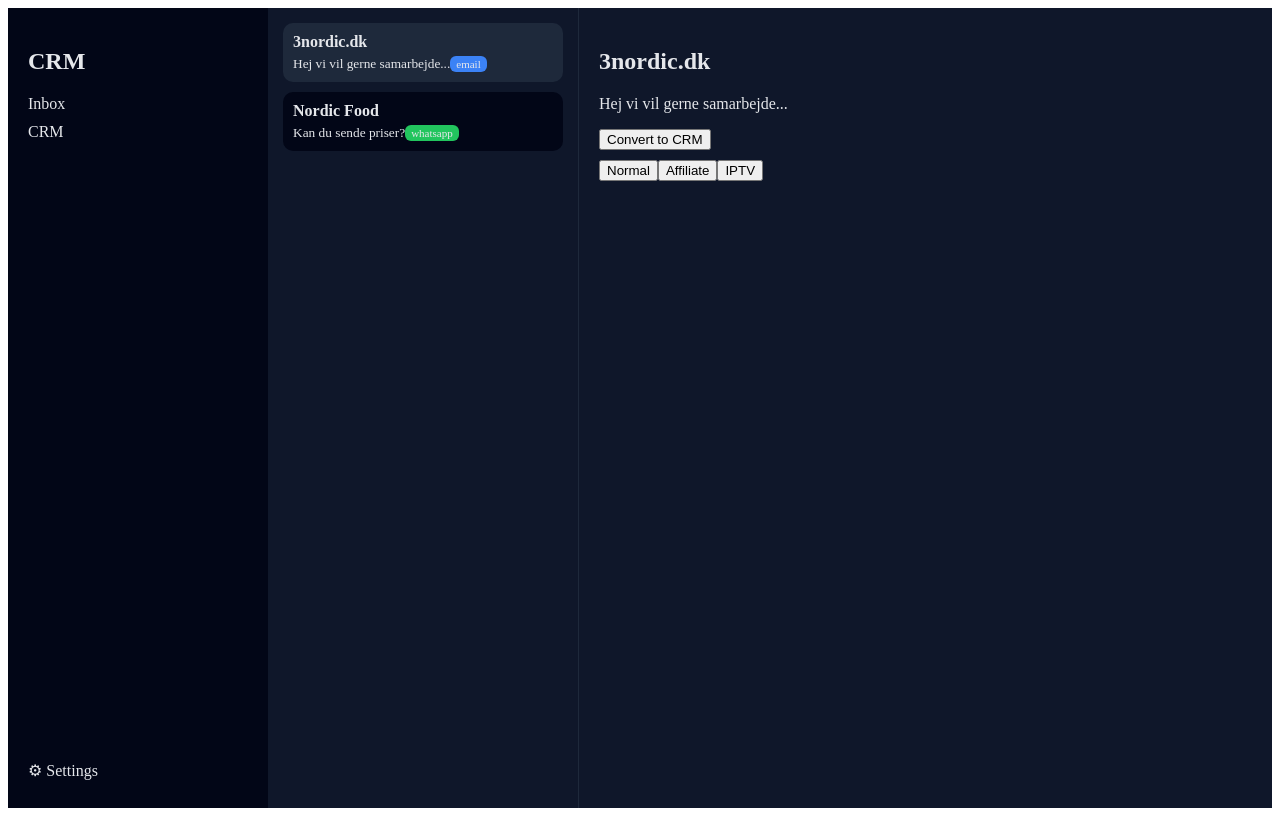
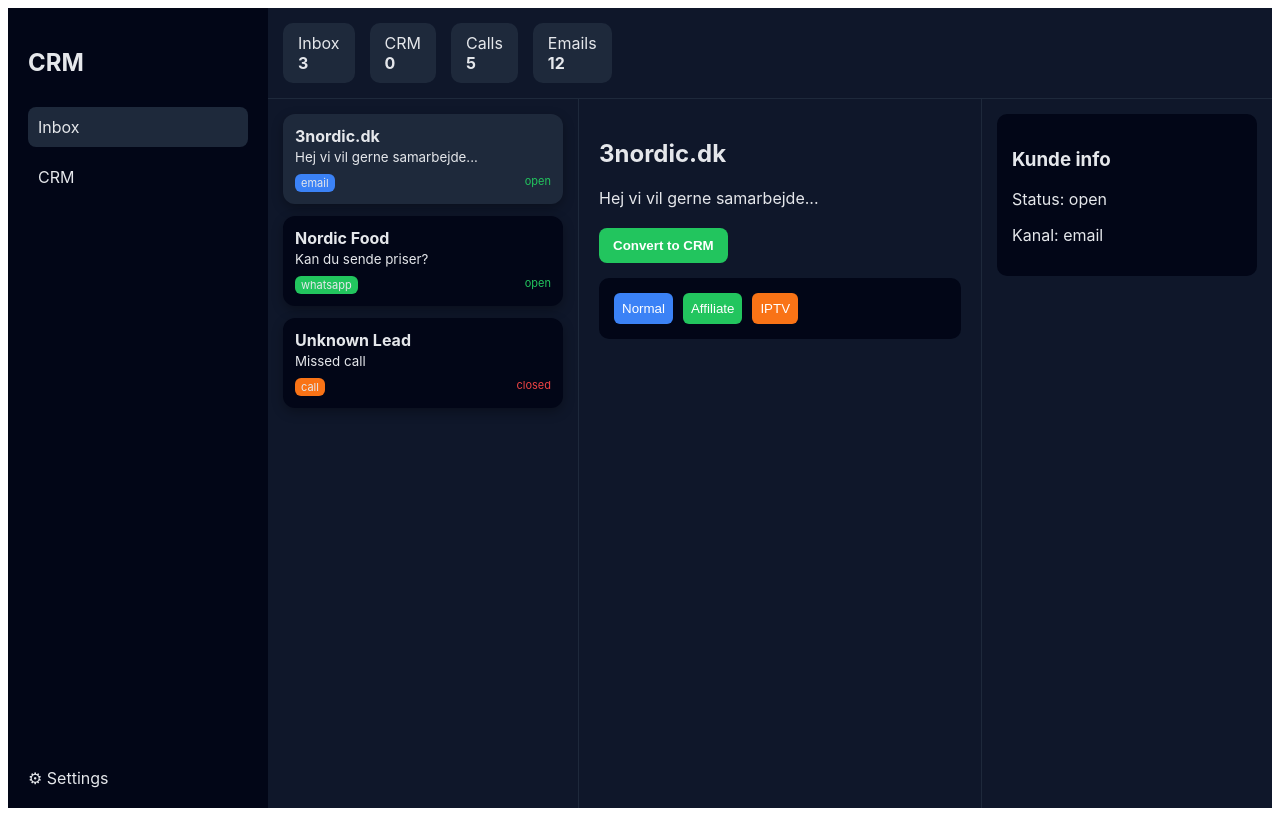
Before and after one commit to 2710brian/crm-dashboard, a React (Vite) app: page / in a window 1280 px wide. Both pictures are taken after a click on the button "Convert to CRM". Built offline with nearby package versions, Linux system fonts and the light colour scheme.

Commit message:
Update App.jsx

```diff
--- a/src/App.jsx
+++ b/src/App.jsx
@@ -2,28 +2,32 @@
 
 export default function App() {
 
-  const [view, setView] = useState("inbox"); // inbox | crm
+  const [view, setView] = useState("inbox");
   const [selected, setSelected] = useState(0);
-  const [crmSelected, setCrmSelected] = useState(null);
   const [showTypeSelect, setShowTypeSelect] = useState(false);
 
   const [messages, setMessages] = useState([
     { name: "3nordic.dk", type: "email", text: "Hej vi vil gerne samarbejde...", status: "open" },
-    { name: "Nordic Food", type: "whatsapp", text: "Kan du sende priser?", status: "open" }
+    { name: "Nordic Food", type: "whatsapp", text: "Kan du sende priser?", status: "open" },
+    { name: "Unknown Lead", type: "call", text: "Missed call", status: "closed" }
   ]);
 
   const [crm, setCrm] = useState([]);
+  const [crmSelected, setCrmSelected] = useState(null);
 
   const active = messages[selected];
+
+  const getBadgeColor = (type) => {
+    if (type === "email") return "#3B82F6";
+    if (type === "whatsapp") return "#22C55E";
+    return "#F97316";
+  };
 
   const convertToCRM = (type) => {
     const newClient = {
       name: active.name,
       email: "unknown@mail.com",
-      type,
-      affiliate: { network: "", epc: "", provision: "" },
-      iptv: { plan: "", status: "" },
-      normal: { service: "", price: "" }
+      type
     };
 
     setCrm([...crm, newClient]);
@@ -32,56 +36,123 @@
     setShowTypeSelect(false);
   };
 
-  const getBadgeColor = (type) => {
-    if (type === "email") return "#3B82F6";
-    if (type === "whatsapp") return "#22C55E";
-    return "#F97316";
-  };
-
   return (
-    <div style={{ display: "flex", height: "100vh", background: "#0F172A", color: "#E5E7EB" }}>
+    <div style={{
+      display: "flex",
+      height: "100vh",
+      background: "#0F172A",
+      color: "#E5E7EB",
+      fontFamily: "Inter"
+    }}>
 
       {/* SIDEBAR */}
-      <div style={{ width: "220px", background: "#020617", padding: "20px" }}>
-        <h2>CRM</h2>
+      <div style={{
+        width: "220px",
+        background: "#020617",
+        padding: "20px",
+        display: "flex",
+        flexDirection: "column",
+        justifyContent: "space-between"
+      }}>
+        <div>
+          <h2 style={{ marginBottom: "30px" }}>CRM</h2>
 
-        <div onClick={() => setView("inbox")} style={{ marginTop: "20px", cursor: "pointer" }}>Inbox</div>
-        <div onClick={() => setView("crm")} style={{ marginTop: "10px", cursor: "pointer" }}>CRM</div>
+          <div onClick={() => setView("inbox")} style={{
+            padding: "10px",
+            borderRadius: "8px",
+            marginBottom: "10px",
+            cursor: "pointer",
+            background: view === "inbox" ? "#1E293B" : "transparent"
+          }}>
+            Inbox
+          </div>
 
-        <div style={{ position: "absolute", bottom: "20px" }}>⚙ Settings</div>
+          <div onClick={() => setView("crm")} style={{
+            padding: "10px",
+            borderRadius: "8px",
+            cursor: "pointer",
+            background: view === "crm" ? "#1E293B" : "transparent"
+          }}>
+            CRM
+          </div>
+        </div>
+
+        <div>⚙ Settings</div>
       </div>
 
       {/* MAIN */}
+      <div style={{ flex: 1, display: "flex", flexDirection: "column" }}>
+
+        {/* TOP BAR */}
+        <div style={{
+          display: "flex",
+          gap: "15px",
+          padding: "15px",
+          borderBottom: "1px solid #1E293B"
+        }}>
+          {[
+            { label: "Inbox", value: messages.length },
+            { label: "CRM", value: crm.length },
+            { label: "Calls", value: 5 },
+            { label: "Emails", value: 12 }
+          ].map((item, i) => (
+            <div key={i} style={{
+              background: "#1E293B",
+              padding: "10px 15px",
+              borderRadius: "10px"
+            }}>
+              {item.label}<br />
+              <b>{item.value}</b>
+            </div>
+          ))}
+        </div>
+
+        {/* CONTENT */}
         <div style={{ flex: 1, display: "flex" }}>
 
-        {/* INBOX */}
+          {/* INBOX VIEW */}
           {view === "inbox" && (
             <>
               {/* LEFT */}
-            <div style={{ width: "280px", padding: "15px", borderRight: "1px solid #1E293B" }}>
+              <div style={{
+                width: "280px",
+                borderRight: "1px solid #1E293B",
+                padding: "15px"
+              }}>
                 {messages.map((item, i) => (
                   <div key={i}
                     onClick={() => setSelected(i)}
                     style={{
-                    padding: "10px",
-                    marginBottom: "10px",
+                      padding: "12px",
+                      marginBottom: "12px",
+                      borderRadius: "12px",
+                      cursor: "pointer",
                       background: selected === i ? "#1E293B" : "#020617",
-                    borderRadius: "10px",
-                    cursor: "pointer"
+                      boxShadow: "0 4px 12px rgba(0,0,0,0.3)"
                     }}>
-                  <b>{item.name}</b>
-                  <br />
+                    <b>{item.name}</b><br />
                     <small>{item.text}</small>
 
                     <div style={{
-                    marginTop: "5px",
-                    fontSize: "11px",
+                      marginTop: "8px",
+                      display: "flex",
+                      justifyContent: "space-between"
+                    }}>
+                      <span style={{
                         background: getBadgeColor(item.type),
-                    display: "inline-block",
                         padding: "2px 6px",
-                    borderRadius: "6px"
+                        borderRadius: "6px",
+                        fontSize: "11px"
                       }}>
                         {item.type}
+                      </span>
+
+                      <span style={{
+                        color: item.status === "closed" ? "#EF4444" : "#22C55E",
+                        fontSize: "11px"
+                      }}>
+                        {item.status}
+                      </span>
                     </div>
                   </div>
                 ))}
@@ -92,72 +163,110 @@
                 <h2>{active.name}</h2>
                 <p>{active.text}</p>
 
-              <button onClick={() => setShowTypeSelect(true)}>
+                <div style={{ marginTop: "20px" }}>
+                  <button style={{
+                    background: "#22C55E",
+                    border: "none",
+                    padding: "10px 14px",
+                    borderRadius: "8px",
+                    color: "white",
+                    fontWeight: "600",
+                    cursor: "pointer"
+                  }} onClick={() => setShowTypeSelect(true)}>
                     Convert to CRM
                   </button>
+                </div>
 
                 {showTypeSelect && (
-                <div style={{ marginTop: "10px" }}>
-                  <button onClick={() => convertToCRM("normal")}>Normal</button>
-                  <button onClick={() => convertToCRM("affiliate")}>Affiliate</button>
-                  <button onClick={() => convertToCRM("iptv")}>IPTV</button>
+                  <div style={{
+                    marginTop: "15px",
+                    background: "#020617",
+                    padding: "15px",
+                    borderRadius: "10px",
+                    display: "flex",
+                    gap: "10px"
+                  }}>
+                    <button style={{ background: "#3B82F6", color: "white", border: "none", padding: "8px", borderRadius: "6px" }} onClick={() => convertToCRM("normal")}>Normal</button>
+                    <button style={{ background: "#22C55E", color: "white", border: "none", padding: "8px", borderRadius: "6px" }} onClick={() => convertToCRM("affiliate")}>Affiliate</button>
+                    <button style={{ background: "#F97316", color: "white", border: "none", padding: "8px", borderRadius: "6px" }} onClick={() => convertToCRM("iptv")}>IPTV</button>
                   </div>
                 )}
+              </div>
+
+              {/* RIGHT */}
+              <div style={{
+                width: "260px",
+                borderLeft: "1px solid #1E293B",
+                padding: "15px"
+              }}>
+                <div style={{
+                  background: "#020617",
+                  padding: "15px",
+                  borderRadius: "10px"
+                }}>
+                  <h3>Kunde info</h3>
+                  <p>Status: {active.status}</p>
+                  <p>Kanal: {active.type}</p>
+                </div>
               </div>
             </>
           )}
 
           {/* CRM VIEW */}
-        {view === "crm" && crmSelected && (
+          {view === "crm" && (
+            <div style={{ flex: 1, display: "flex" }}>
+
+              {/* LIST */}
+              <div style={{
+                width: "280px",
+                borderRight: "1px solid #1E293B",
+                padding: "15px"
+              }}>
+                {crm.map((c, i) => (
+                  <div key={i}
+                    onClick={() => setCrmSelected(c)}
+                    style={{
+                      padding: "10px",
+                      marginBottom: "10px",
+                      background: "#020617",
+                      borderRadius: "10px",
+                      cursor: "pointer"
+                    }}>
+                    {c.name}
+                  </div>
+                ))}
+              </div>
+
+              {/* DETAILS */}
               <div style={{ flex: 1, padding: "20px" }}>
-
+                {crmSelected && (
+                  <>
                     <h2>{crmSelected.name}</h2>
 
-            {/* TABS */}
-            <div style={{ display: "flex", gap: "10px", marginBottom: "20px" }}>
-              <div style={{ padding: "5px 10px", background: "#1E293B", borderRadius: "6px" }}>Kontakt</div>
+                    <div style={{
+                      display: "flex",
+                      gap: "10px",
+                      marginBottom: "20px"
+                    }}>
+                      <div style={{ background: "#1E293B", padding: "6px 10px", borderRadius: "6px" }}>Kontakt</div>
 
                       {crmSelected.type === "affiliate" && (
-                <div style={{ padding: "5px 10px", background: "#1E293B", borderRadius: "6px" }}>
-                  Affiliate
-                </div>
+                        <div style={{ background: "#1E293B", padding: "6px 10px", borderRadius: "6px" }}>Affiliate</div>
                       )}
 
                       {crmSelected.type === "iptv" && (
-                <div style={{ padding: "5px 10px", background: "#1E293B", borderRadius: "6px" }}>
-                  IPTV
-                </div>
-              )}
-
-              {crmSelected.type === "normal" && (
-                <div style={{ padding: "5px 10px", background: "#1E293B", borderRadius: "6px" }}>
-                  Kunde
-                </div>
+                        <div style={{ background: "#1E293B", padding: "6px 10px", borderRadius: "6px" }}>IPTV</div>
                       )}
                     </div>
 
-            {/* FIELDS */}
-            <div style={{ background: "#020617", padding: "15px", borderRadius: "10px" }}>
+                    <div style={{
+                      background: "#020617",
+                      padding: "15px",
+                      borderRadius: "10px"
+                    }}>
                       <p>Email: {crmSelected.email}</p>
-
-              {crmSelected.type === "affiliate" && (
-                <>
-                  <p>Netværk: {crmSelected.affiliate.network}</p>
-                  <p>EPC: {crmSelected.affiliate.epc}</p>
-                </>
-              )}
-
-              {crmSelected.type === "iptv" && (
-                <>
-                  <p>Plan: {crmSelected.iptv.plan}</p>
-                  <p>Status: {crmSelected.iptv.status}</p>
-                </>
-              )}
-
-              {crmSelected.type === "normal" && (
-                <>
-                  <p>Service: {crmSelected.normal.service}</p>
-                  <p>Pris: {crmSelected.normal.price}</p>
+                      <p>Type: {crmSelected.type}</p>
+                    </div>
                   </>
                 )}
               </div>
@@ -167,5 +276,6 @@
 
         </div>
       </div>
+    </div>
   );
 }
```
Lines whose indentation alone changed are shown as unchanged.
